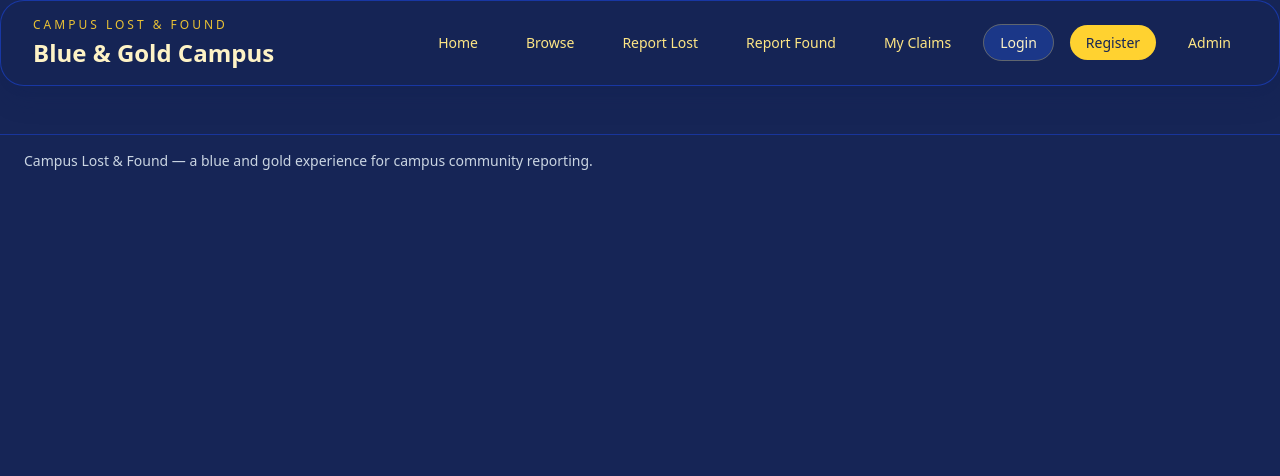
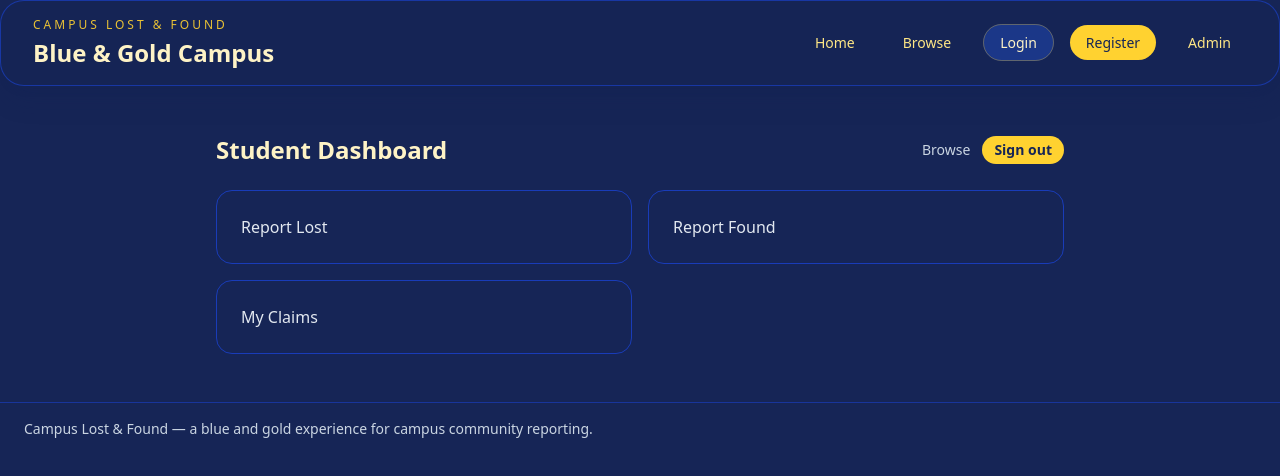
Before and after one commit to munroemil6-bot/campus-lost-found-system-backend, a React (Vite) app in the folder frontend/: page /student-dashboard in a window 1280 px wide. Shown: the top 476 px of the page. Built offline with nearby package versions, Linux system fonts and the light colour scheme; no server answers.

Commit message:
Add student dashboard, auth helpers, claim modal and protect browse claim flow

```diff
--- a/frontend/src/App.jsx
+++ b/frontend/src/App.jsx
@@ -8,6 +8,7 @@ import BrowseItems from './pages/BrowseItems'
 import ReportLost from './pages/ReportLost'
 import ReportFound from './pages/ReportFound'
 import MyClaims from './pages/MyClaims'
+import StudentDashboard from './pages/StudentDashboard'
 import './index.css'
 
 export default function App() {
@@ -25,6 +26,7 @@ export default function App() {
             <Route path="/report/lost" element={<ReportLost />} />
             <Route path="/report/found" element={<ReportFound />} />
             <Route path="/claims" element={<MyClaims />} />
+            <Route path="/student-dashboard" element={<StudentDashboard />} />
             <Route path="/admin" element={<AdminDashboard />} />
           </Routes>
         </main>
--- a/frontend/src/components/Navbar.jsx
+++ b/frontend/src/components/Navbar.jsx
@@ -19,21 +19,7 @@ export default function Navbar() {
             Browse
           </Link>
         </li>
-        <li>
-          <Link className="rounded-full px-4 py-2 transition hover:bg-amber-300/15 hover:text-amber-100" to="/report/lost">
-            Report Lost
-          </Link>
-        </li>
-        <li>
-          <Link className="rounded-full px-4 py-2 transition hover:bg-amber-300/15 hover:text-amber-100" to="/report/found">
-            Report Found
-          </Link>
-        </li>
-        <li>
-          <Link className="rounded-full px-4 py-2 transition hover:bg-amber-300/15 hover:text-amber-100" to="/claims">
-            My Claims
-          </Link>
-        </li>
+
         <li>
           <Link className="rounded-full px-4 py-2 border border-amber-300/30 bg-blue-900/90 text-amber-100 transition hover:bg-blue-900" to="/login">
             Login
--- a/frontend/src/pages/BrowseItems.jsx
+++ b/frontend/src/pages/BrowseItems.jsx
@@ -98,9 +98,7 @@ export default function BrowseItems() {
               </div>
 
               <div className="mt-5 pt-4 border-t border-blue-800/40">
-                <button className="w-full rounded-full border border-amber-300/30 bg-blue-950/60 py-2 text-sm font-semibold text-amber-200 transition hover:bg-amber-300 hover:text-blue-950">
-                  {item.type === 'Found' ? 'Claim item' : 'I found this'}
-                </button>
+                <ClaimButton item={item} />
               </div>
             </article>
           ))}
@@ -115,3 +113,59 @@ export default function BrowseItems() {
     </main>
   )
 }
+
+function ClaimButton({ item }) {
+  // quick check for auth stored in localStorage
+  const isLogged = !!localStorage.getItem('clf_user')
+
+  if (!isLogged) {
+    return (
+      <button onClick={() => (window.location.href = '/login')} className="w-full rounded-full border border-amber-300/30 bg-blue-950/60 py-2 text-sm font-semibold text-amber-200 transition hover:bg-amber-300 hover:text-blue-950">
+        {item.type === 'Found' ? 'Claim item' : 'I found this'}
+      </button>
+    )
+  }
+
+  return (
+    <button onClick={() => openClaimModal(item)} className="w-full rounded-full border border-amber-300/30 bg-emerald-500/60 py-2 text-sm font-semibold text-amber-200 transition hover:bg-emerald-400 hover:text-blue-950">
+      {item.type === 'Found' ? 'Claim item' : 'I found this'}
+    </button>
+  )
+}
+
+function openClaimModal(item) {
+  const container = document.createElement('div')
+  container.id = 'clf-claim-modal'
+  document.body.appendChild(container)
+
+  container.innerHTML = `
+  <div style="position:fixed;inset:0;display:flex;align-items:center;justify-content:center;background:rgba(2,6,23,0.6);z-index:9999">
+    <div style="background:#031025;padding:20px;border-radius:12px;max-width:480px;width:90%;color:#e6eef8">
+      <h3 style="margin:0 0 10px;font-size:18px">Claim this item</h3>
+      <p style="margin:0 0 12px">Please provide your full name and email to submit a claim.</p>
+      <input id="clf-claim-name" placeholder="Full name" style="width:100%;padding:10px;margin-bottom:8px;border-radius:8px;border:1px solid #1f2937;background:#0b1220;color:#e6eef8" />
+      <input id="clf-claim-email" placeholder="Email" style="width:100%;padding:10px;margin-bottom:12px;border-radius:8px;border:1px solid #1f2937;background:#0b1220;color:#e6eef8" />
+      <div style="display:flex;gap:8px;justify-content:flex-end">
+        <button id="clf-claim-cancel" style="padding:8px 12px;border-radius:8px;background:#0b1220;border:1px solid #374151;color:#e6eef8">Cancel</button>
+        <button id="clf-claim-submit" style="padding:8px 12px;border-radius:8px;background:#10b981;color:#021124">Submit claim</button>
+      </div>
+    </div>
+  </div>`
+
+  document.getElementById('clf-claim-cancel').onclick = () => { document.getElementById('clf-claim-modal')?.remove() }
+  document.getElementById('clf-claim-submit').onclick = async () => {
+    const name = document.getElementById('clf-claim-name').value
+    const email = document.getElementById('clf-claim-email').value
+    if (!name || !email) return alert('Please enter name and email')
+
+    try {
+      const user = JSON.parse(localStorage.getItem('clf_user'))
+      const payload = { user_id: user?.user_id || null, item_id: item.id, proof: `Claim by ${name} <${email}>` }
+      await (await import('../services/api')).createClaim(payload)
+      alert('Claim submitted — admin will review it.')
+      document.getElementById('clf-claim-modal')?.remove()
+    } catch (err) {
+      alert('Unable to submit claim')
+    }
+  }
+}
--- a/frontend/src/pages/Login.jsx
+++ b/frontend/src/pages/Login.jsx
@@ -21,7 +21,15 @@ export default function Login() {
       setSuccess(data.message)
       setUsername('')
       setPassword('')
-      setTimeout(() => navigate('/'), 1200)
+      // Save user locally for protected routes
+      import('../utils/auth').then(mod => {
+        mod.setCurrentUser({ user_id: data.user_id, email: data.email, username })
+        // redirect
+        setTimeout(() => {
+          if (data.email === 'admin@gmail.com') navigate('/admin')
+          else navigate('/student-dashboard')
+        }, 800)
+      })
     } catch (err) {
       setError(err?.response?.data?.detail || 'Login failed. Check your username and password.')
     } finally {
--- /dev/null
+++ b/frontend/src/pages/StudentDashboard.jsx
@@ -0,0 +1,35 @@
+import { Link } from 'react-router-dom'
+import { clearCurrentUser, getCurrentUser } from '../utils/auth'
+
+export default function StudentDashboard() {
+  const user = getCurrentUser()
+
+  return (
+    <main className="mx-auto max-w-4xl p-6">
+      <div className="mb-6 flex items-center justify-between">
+        <h2 className="text-2xl font-bold text-amber-100">Student Dashboard</h2>
+        <div>
+          <Link to="/browse" className="mr-3 text-sm text-slate-300">Browse</Link>
+          <button
+            onClick={() => { clearCurrentUser(); window.location.href = '/' }}
+            className="rounded-full bg-amber-300 px-3 py-1 text-sm font-semibold text-blue-950"
+          >
+            Sign out
+          </button>
+        </div>
+      </div>
+
+      <section className="grid gap-4 sm:grid-cols-2">
+        <Link to="/report/lost" className="block rounded-2xl border border-blue-800 p-6 text-slate-200 hover:bg-blue-900/60">
+          Report Lost
+        </Link>
+        <Link to="/report/found" className="block rounded-2xl border border-blue-800 p-6 text-slate-200 hover:bg-blue-900/60">
+          Report Found
+        </Link>
+        <Link to="/claims" className="block rounded-2xl border border-blue-800 p-6 text-slate-200 hover:bg-blue-900/60">
+          My Claims
+        </Link>
+      </section>
+    </main>
+  )
+}
--- a/frontend/src/services/api.js
+++ b/frontend/src/services/api.js
@@ -33,3 +33,8 @@ export async function fetchClaims() {
   const response = await api.get('/claims')
   return response.data
 }
+
+export async function createClaim(data) {
+  const response = await api.post('/claims', data)
+  return response.data
+}
--- /dev/null
+++ b/frontend/src/utils/auth.js
@@ -0,0 +1,25 @@
+export function getCurrentUser() {
+  try {
+    const raw = localStorage.getItem('clf_user')
+    return raw ? JSON.parse(raw) : null
+  } catch (e) {
+    return null
+  }
+}
+
+export function setCurrentUser(user) {
+  localStorage.setItem('clf_user', JSON.stringify(user))
+}
+
+export function clearCurrentUser() {
+  localStorage.removeItem('clf_user')
+}
+
+export function isAuthenticated() {
+  return !!getCurrentUser()
+}
+
+export function isAdmin() {
+  const u = getCurrentUser()
+  return !!u && u.email === 'admin@gmail.com'
+}
```
